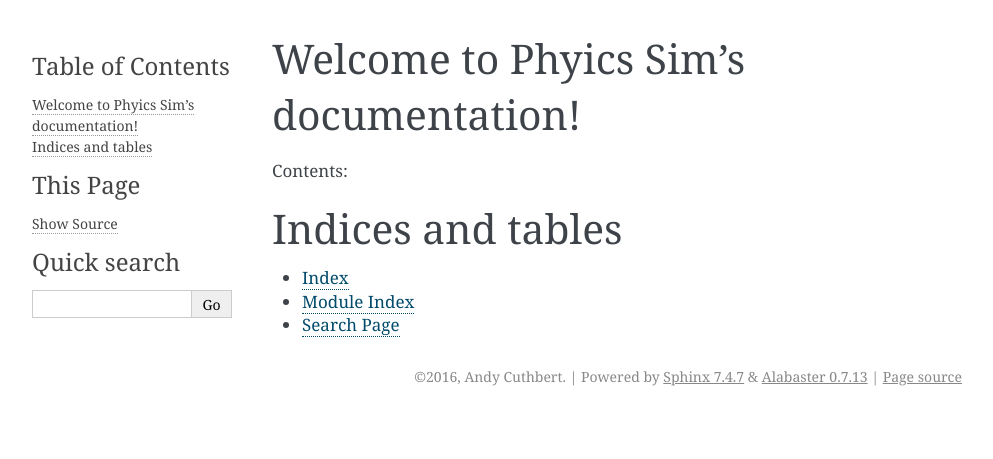
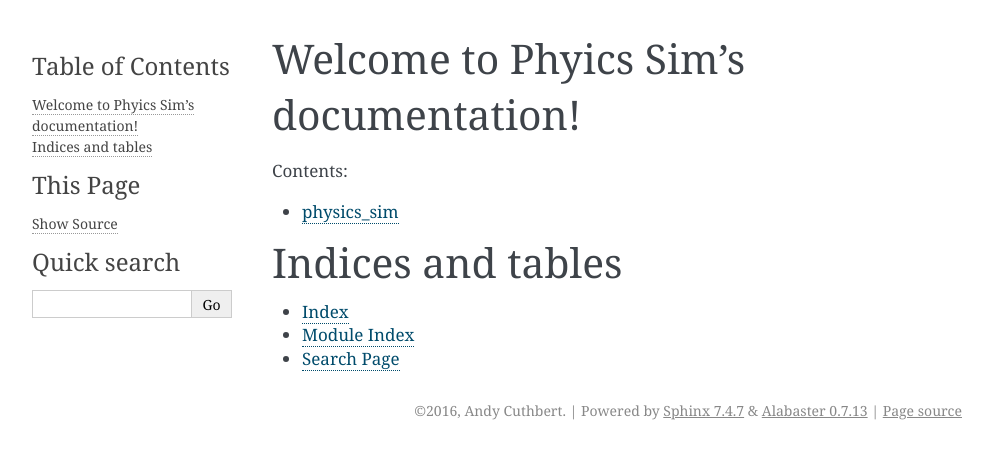
Before and after one commit to cuthb3rt/physics_sim, a Sphinx documentation site: the page built from docs/index.rst, in a window 1280 px wide. Shown: the top 459 px of the page, without its empty margins (148-1141 px from the left). Built offline with Sphinx 7.4.7, drawn with Linux system fonts in a browser that asks for light colours.

Commit message:
Tweaked docs and makefile

```diff
--- a/README.rst
+++ b/README.rst
@@ -1,4 +1,6 @@
-# physics_sim
+physics_sim
+~~~~~~~~~~~
+
 Basic Particle Simulator Using nuke to render images of the particles
 
 Just a little project to try out simulating forces and particles using vectors etc.
--- a/docs/includeme.rst
+++ b/docs/includeme.rst
@@ -1 +1 @@
-.. include:: ../../README.rst
+.. include:: ../README.rst
```
Also changed, not shown: 1 other file.
